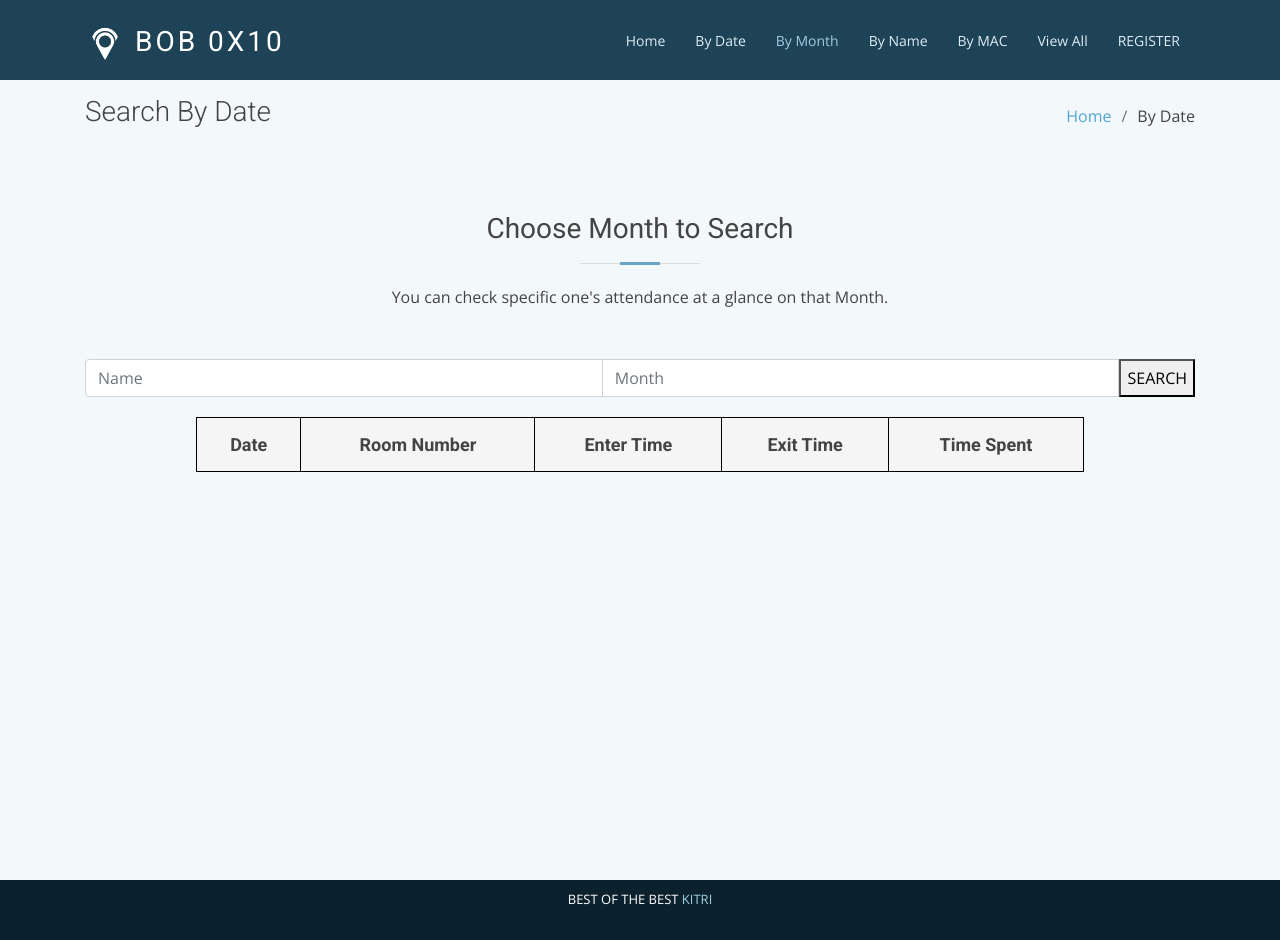
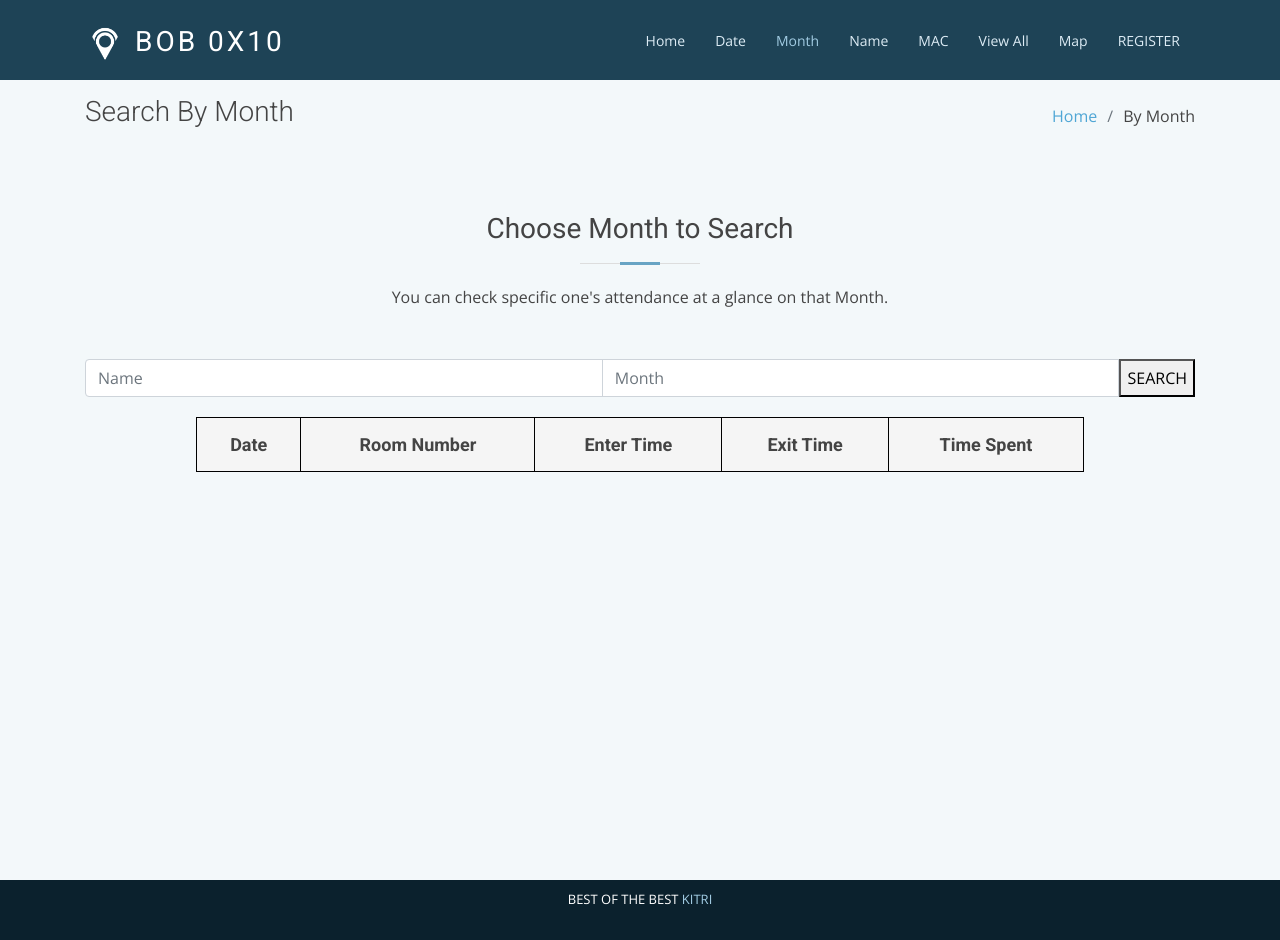
Before and after one commit to bob-0x10/frontend, a plain HTML site: page AsearchByMonth.html in a window 1280 px wide. Drawn offline with nearby package versions, Linux system fonts and the light colour scheme.

Commit message:
[ADD] Add button to go to Map page

```diff
--- a/AsearchByMonth.html
+++ b/AsearchByMonth.html
@@ -54,11 +54,12 @@
       <nav class="nav-menu float-right d-none d-lg-block">
         <ul>
           <li><a href="index.html">Home</a></li>
-          <li><a href="AsearchByDate.html">By Date</a></li>
-          <li class="active"><a href="AsearchByMonth.html">By Month</a></li>
-          <li><a href="AsearchByPerson.html">By Name</a></li>
-          <li><a href="AsearchByMAC.html">By MAC</a></li>
+          <li><a href="AsearchByDate.html">Date</a></li>
+          <li class="active"><a href="AsearchByMonth.html">Month</a></li>
+          <li><a href="AsearchByPerson.html">Name</a></li>
+          <li><a href="AsearchByMAC.html">MAC</a></li>
           <li><a href="AviewAll.html">View All</a></li>
+          <li><a href="Amap.html">Map</a></li>
           <li><a href="Aregister.html">REGISTER</a></li>
         </ul>
       </nav><!-- .nav-menu -->
@@ -73,10 +74,10 @@
       <div class="container">
 
         <div class="d-flex justify-content-between align-items-center">
-          <h2>Search By Date</h2>
+          <h2>Search By Month</h2>
           <ol>
             <li><a href="Aindex.html">Home</a></li>
-            <li>By Date</li>
+            <li>By Month</li>
           </ol>
         </div>
 
```
Also changed, not shown: Aregister.html (+5 -4 lines), AsearchByDate.html (+6 -4 lines), AsearchByMAC.html (+5 -4 lines), AsearchByPerson.html (+5 -31 lines), AviewAll.html (+5 -4 lines), index.html (+5 -4 lines).
